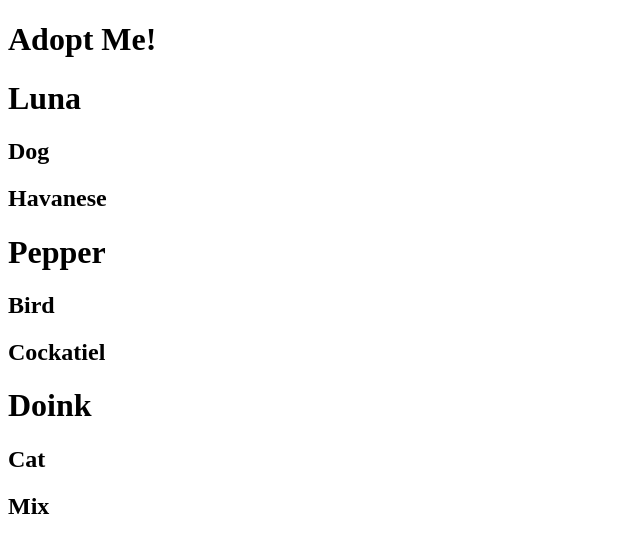
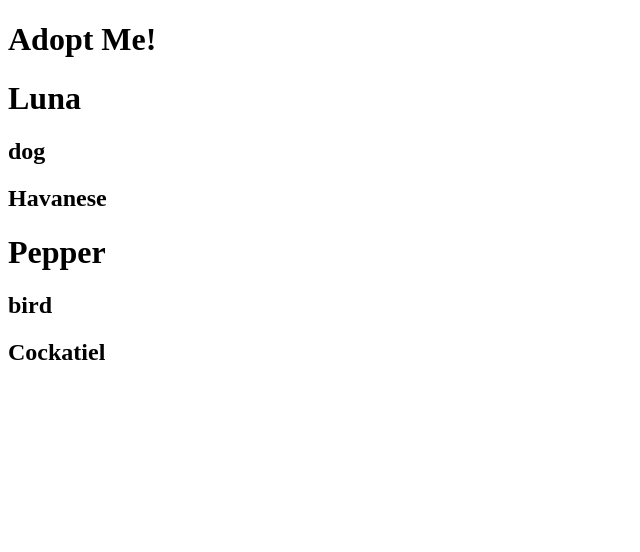
Before and after one commit to sjbgit/adopt-p, a React app: page / in a window 1280 px wide. Shown: the top 552 px of the page, without its empty margins (0-640 px from the left). Built offline with nearby package versions, Linux system fonts and the light colour scheme; the HTML template or start-up script is replaced by a standard one.

Commit message:
refactor component

```diff
--- a/src/App.js
+++ b/src/App.js
@@ -3,20 +3,30 @@ import ReactDOM from "react-dom";
 import Pet from "./Pet";
 
 const App = () => {
-  return React.createElement("div", {}, [
-    React.createElement("h1", {}, "Adopt Me!"),
-    React.createElement(Pet, {
-      name: "Luna",
-      animal: "Dog",
-      breed: "Havanese",
-    }),
-    React.createElement(Pet, {
-      name: "Pepper",
-      animal: "Bird",
-      breed: "Cockatiel",
-    }),
-    React.createElement(Pet, { name: "Doink", animal: "Cat", breed: "Mix" }),
-  ]);
+  return (
+    <div>
+      <h1>Adopt Me!</h1>
+      <Pet name="Luna" animal="dog" breed="Havanese" />
+      <Pet name="Pepper" animal="bird" breed="Cockatiel" />
+    </div>
+  );
 };
 
+// const App = () => {
+//   return React.createElement("div", {}, [
+//     React.createElement("h1", {}, "Adopt Me!"),
+//     React.createElement(Pet, {
+//       name: "Luna",
+//       animal: "Dog",
+//       breed: "Havanese",
+//     }),
+//     React.createElement(Pet, {
+//       name: "Pepper",
+//       animal: "Bird",
+//       breed: "Cockatiel",
+//     }),
+//     React.createElement(Pet, { name: "Doink", animal: "Cat", breed: "Mix" }),
+//   ]);
+// };
+
 ReactDOM.render(React.createElement(App), document.getElementById("root"));
--- a/src/Pet.js
+++ b/src/Pet.js
@@ -1,9 +1,20 @@
 import React from "react";
 
-export default function Pet({ name, animal, breed }) {
-  return React.createElement("div", {}, [
-    React.createElement("h1", {}, name),
-    React.createElement("h2", {}, animal),
-    React.createElement("h2", {}, breed),
-  ]);
-}
+const Pet = ({ name, animal, breed }) => {
+  return (
+    <div>
+      <h1>{name}</h1>
+      <h2>{animal}</h2>
+      <h2>{breed}</h2>
+    </div>
+  );
+};
+// export default function Pet({ name, animal, breed }) {
+//   return React.createElement("div", {}, [
+//     React.createElement("h1", {}, name),
+//     React.createElement("h2", {}, animal),
+//     React.createElement("h2", {}, breed),
+//   ]);
+// }
+
+export default Pet;
```
